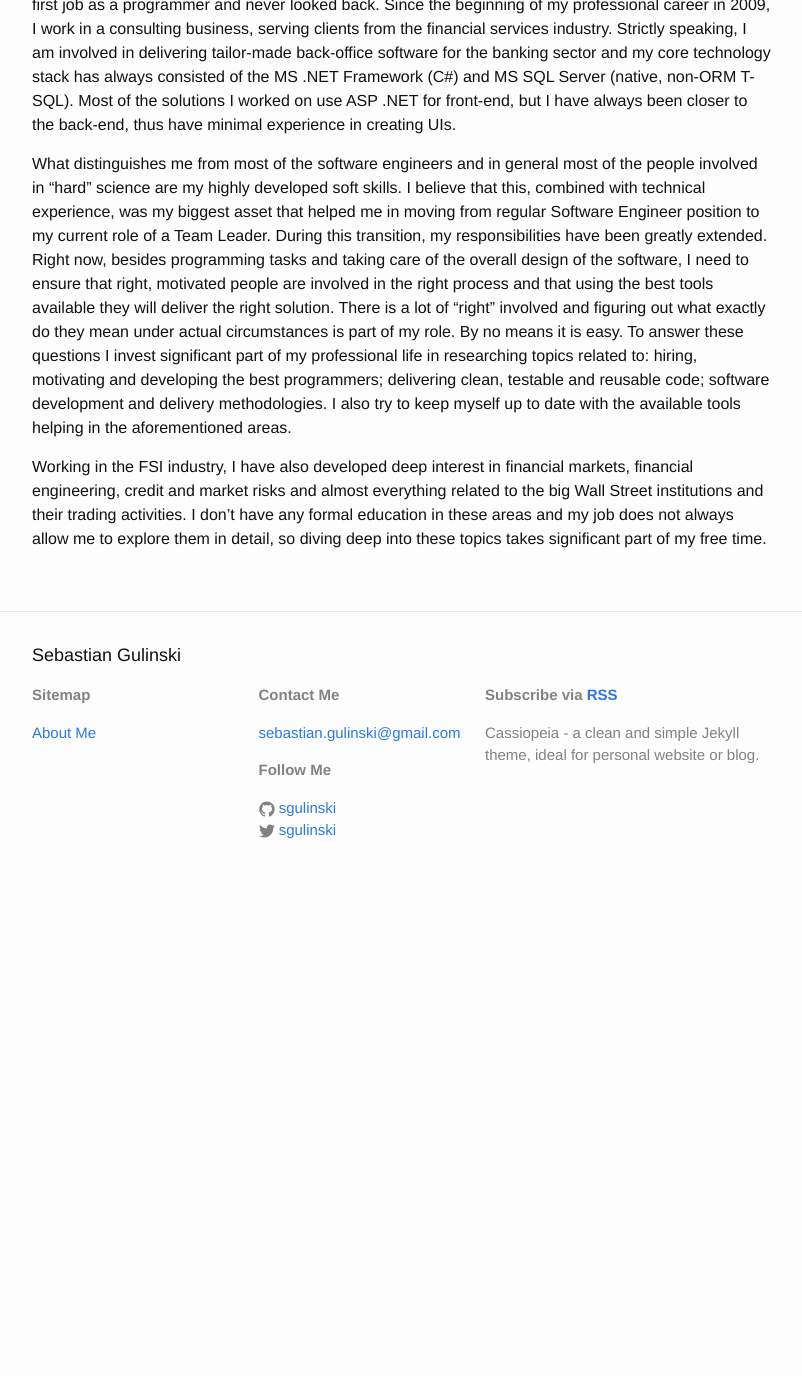
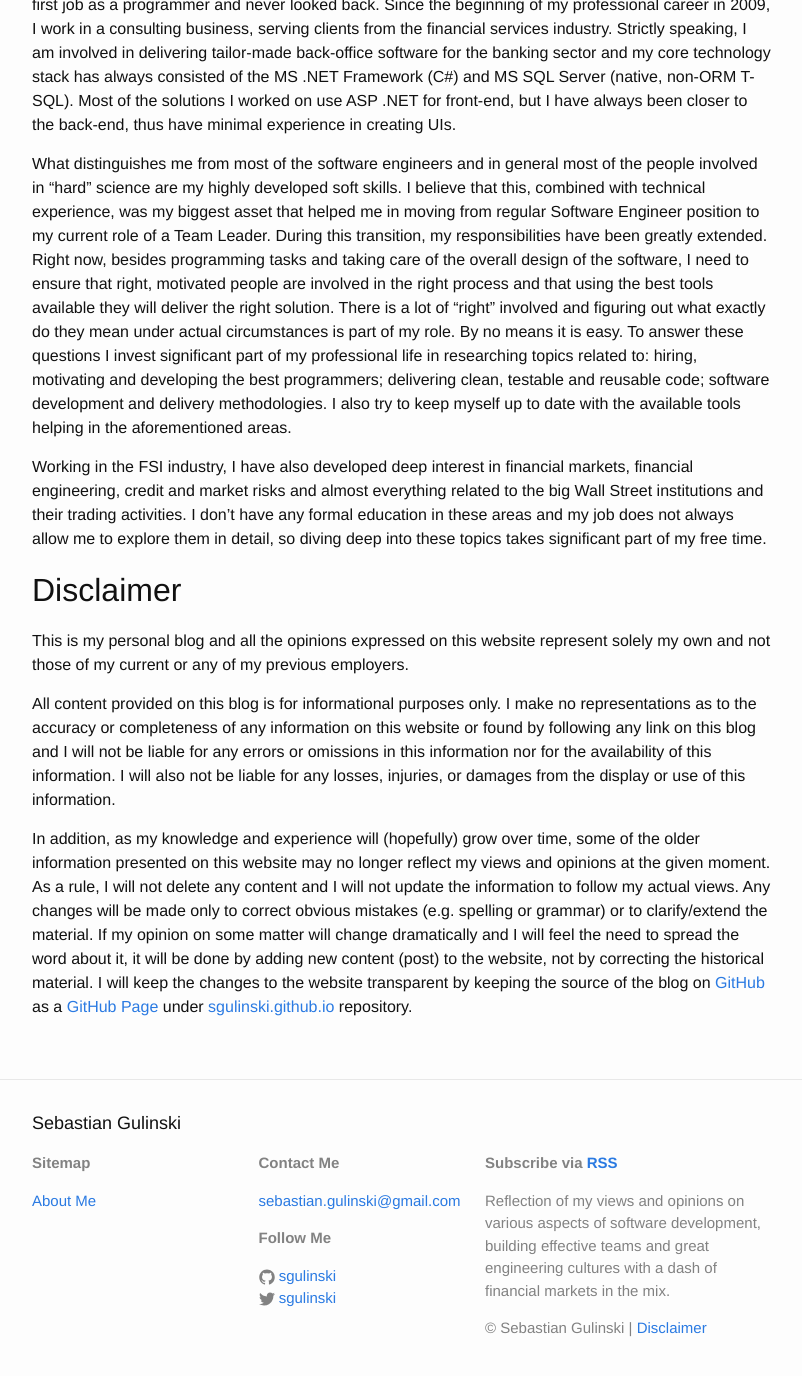
Before and after one commit to sgulinski/sgulinski.github.io, a Jekyll site: the page built from about-me.md, in a window 1280 px wide and 1400 px high, scrolled down 243 px. Shown: the top 1376 px of the window, without its empty margins (238-1040 px from the left). Built offline with Jekyll 4.4.1, drawn with Linux system fonts in a browser that asks for light colours; before the commit the page ends 1145 px from its top, so only the background shows below that.

Commit message:
Added website description and disclaimer note

```diff
--- a/_config.yml
+++ b/_config.yml
@@ -9,7 +9,9 @@
 title: Sebastian Gulinski
 email: sebastian.gulinski@gmail.com
 description: > # this means to ignore newlines until "baseurl:"
-  Cassiopeia - a clean and simple Jekyll theme, ideal for personal website or blog.
+  Reflection of my views and opinions on various aspects of software development,
+  building effective teams and great engineering cultures with a dash of financial
+  markets in the mix.
 baseurl: "" # the subpath of your site, e.g. /blog
 url: "http://yourdomain.com" # the base hostname & protocol for your site
 twitter_username: sgulinski
--- a/_includes/footer.html
+++ b/_includes/footer.html
@@ -41,6 +41,7 @@
       <div class="footer-col footer-col-3">
         <p><strong>Subscribe via <a href="{{ "/feed.xml" | prepend: site.baseurl }}">RSS</a></strong></p>
         <p>{{ site.description }}</p>
+        <p>© Sebastian Gulinski | <a href="{{ "/about-me/#disclaimer" | prepend: site.baseurl }}">Disclaimer</a></p>
       </div>
     </div>
 
--- a/about-me.md
+++ b/about-me.md
@@ -8,3 +8,10 @@ I am a Software Engineer and Technical Leader based in Warsaw, Poland. My passio
 What distinguishes me from most of the software engineers and in general most of the people involved in “hard” science are my highly developed soft skills. I believe that this, combined with technical experience, was my biggest asset that helped me in moving from regular Software Engineer position to my current role of a Team Leader. During this transition, my responsibilities have been greatly extended. Right now, besides programming tasks and taking care of the overall design of the software, I need to ensure that right, motivated people are involved in the right process and that using the best tools available they will deliver the right solution. There is a lot of “right” involved and figuring out what exactly do they mean under actual circumstances is part of my role. By no means it is easy. To answer these questions I invest significant part of my professional life in researching topics related to: hiring, motivating and developing the best programmers; delivering clean, testable and reusable code; software development and delivery methodologies. I also try to keep myself up to date with the available tools helping in the aforementioned areas.
 
 Working in the FSI industry, I have also developed deep interest in financial markets, financial engineering, credit and market risks and almost everything related to the big Wall Street institutions and their trading activities. I don’t have any formal education in these areas and my job does not always allow me to explore them in detail, so diving deep into these topics takes significant part of my free time.
+
+## Disclaimer
+This is my personal blog and all the opinions expressed on this website represent solely my own and not those of my current or any of my previous employers.
+
+All content provided on this blog is for informational purposes only. I make no representations as to the accuracy or completeness of any information on this website or found by following any link on this blog and I will not be liable for any errors or omissions in this information nor for the availability of this information. I will also not be liable for any losses, injuries, or damages from the display or use of this information.
+
+In addition, as my knowledge and experience will (hopefully) grow over time, some of the older information presented on this website may no longer reflect my views and opinions at the given moment. As a rule, I will not delete any content and I will not update the information to follow my actual views. Any changes will be made only to correct obvious mistakes (e.g. spelling or grammar) or to clarify/extend the material. If my opinion on some matter will change dramatically and I will feel the need to spread the word about it, it will be done by adding new content (post) to the website, not by correcting the historical material. I will keep the changes to the website transparent by keeping the source of the blog on [GitHub](https://github.com) as a [GitHub Page](https://pages.github.com/) under [sgulinski.github.io](https://github.com/sgulinski/sgulinski.github.io) repository.
```
